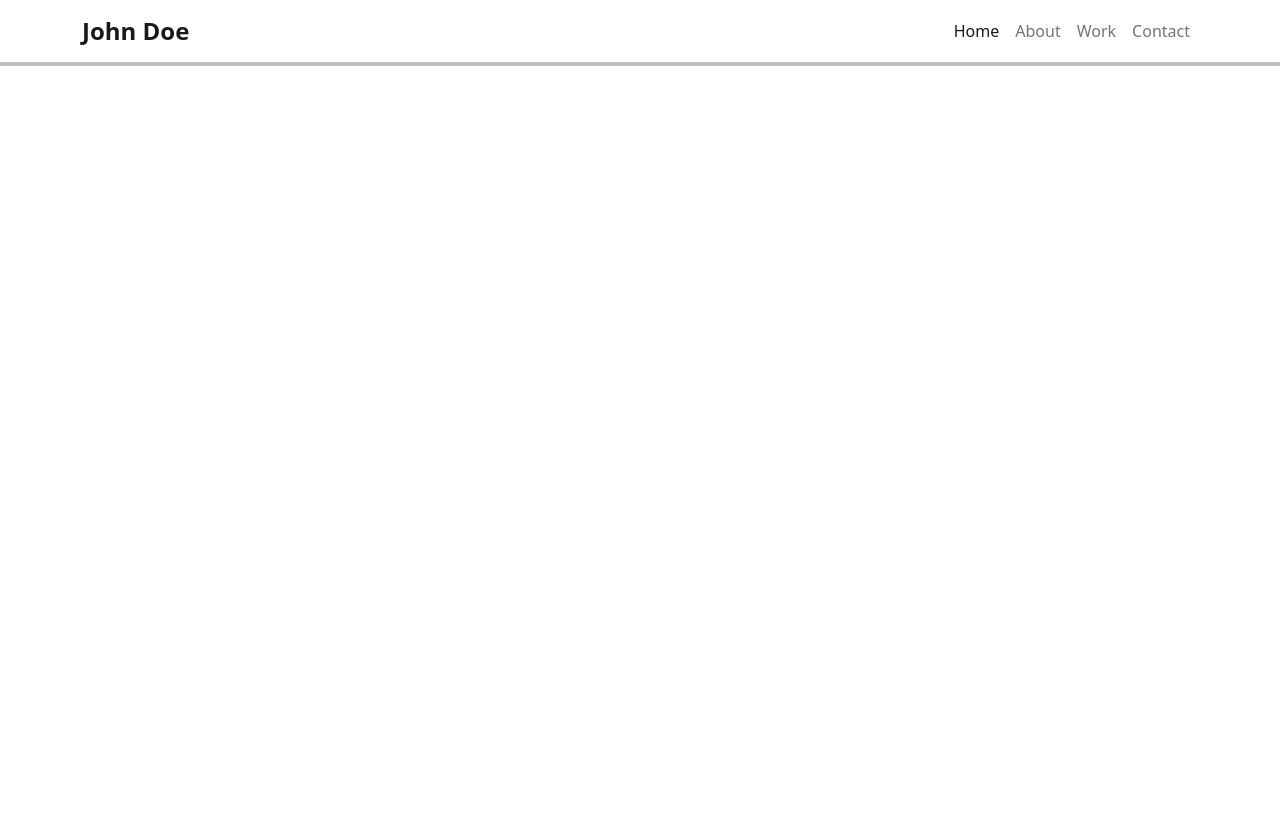
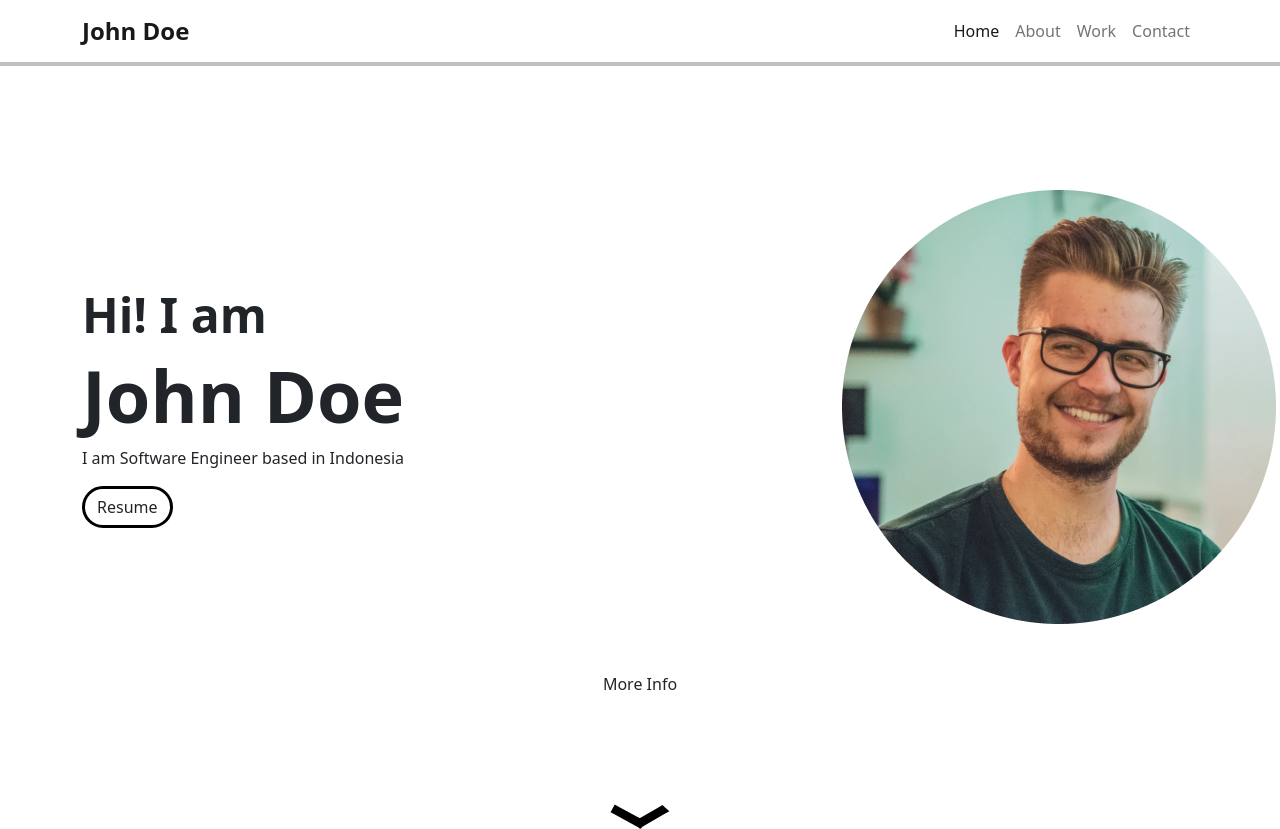
Before and after one commit to birzubir/Portfolio, a plain HTML site: page index.html in a window 1280 px wide. Before the commit the page ends 800 px from the top, so only its background shows below. Drawn offline with nearby package versions, Linux system fonts and the light colour scheme.

Commit message:
add home

```diff
--- a/index.html
+++ b/index.html
@@ -45,6 +45,25 @@
         </div>
       </div>
     </nav>
+
+    <section id="home" class="home container">
+      <div class="row d-flex align-items-center">
+        <div class="col-8">
+          <h3 class="fw-semibold">Hi! I am</h3>
+          <h1 class="fw-bold">John Doe</h1>
+          <p>I am Software Engineer based in Indonesia</p>
+          <a class="btn button" href="images/potrait.png" download>Resume</a>
+        </div>
+        <div class="col-4">
+          <img src="images/potrait.png" alt="Potrait" />
+        </div>
+      </div>
+      <div class="arrow w-100 d-flex align-items-center flex-column mt-5">
+        <a class="text-decoration-none text-dark" href="#about">More Info</a>
+        <img id="arrow" class="mt-2" src="images/arrow.svg" alt="arrow icon" />
+      </div>
+    </section>
+
     <script
       src="https://cdn.jsdelivr.net/npm/@popperjs/core@2.11.6/dist/umd/popper.min.js"
       integrity="sha384-oBqDVmMz9ATKxIep9tiCxS/Z9fNfEXiDAYTujMAeBAsjFuCZSmKbSSUnQlmh/jp3"
--- a/style.css
+++ b/style.css
@@ -1,4 +1,48 @@
+section {
+  padding-top: 128px;
+}
+
+.btn.button {
+  border: 3px solid black;
+  border-radius: 24px;
+}
+
+.btn.button:hover {
+  border: 3px solid black;
+  background-color: black;
+  color: white;
+}
 .navbar {
   background-color: white;
   box-shadow: 0 0 0 4px rgba(0, 0, 0, 0.25);
 }
+
+.home h1 {
+  font-size: 72px;
+}
+
+.home h3 {
+  font-size: 48px;
+}
+
+.home .arrow img {
+  width: 60px;
+}
+
+#arrow {
+  animation: 2s upDown infinite;
+}
+
+@keyframes upDown {
+  0% {
+    transform: translateY(0);
+  }
+
+  50% {
+    transform: translateY(100px);
+  }
+
+  100% {
+    transform: translateY(0);
+  }
+}
```
